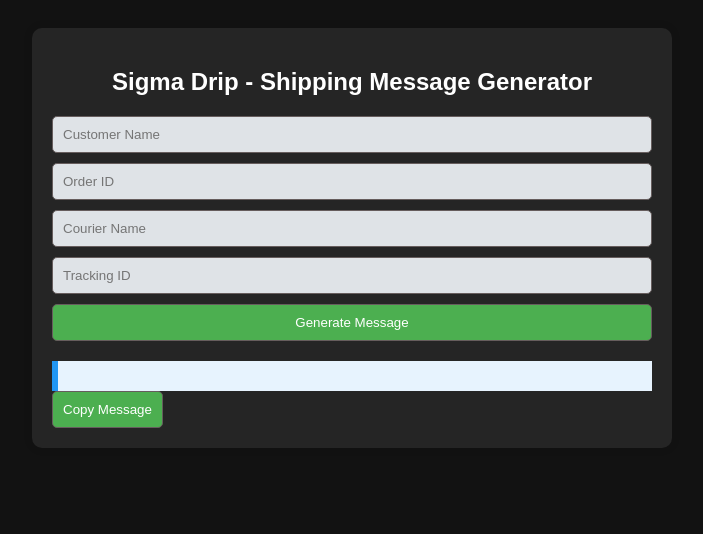
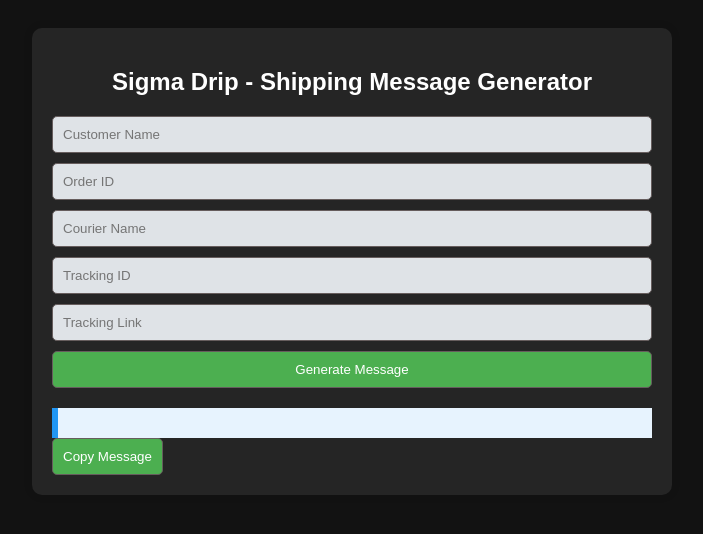
Before and after one commit to fariz420/massage-generator, a plain HTML site: page shipped.html in a window 1280 px wide. Shown: the whole page, without its empty margins (288-991 px from the left). Drawn offline with Linux system fonts and the light colour scheme; a web font is replaced by a local one.

Commit message:
Update shipped.html

```diff
--- a/shipped.html
+++ b/shipped.html
@@ -14,6 +14,7 @@
       <input type="text" id="orderId" placeholder="Order ID" required />
       <input type="text" id="courierName" placeholder="Courier Name" required />
       <input type="text" id="trackingId" placeholder="Tracking ID" required />
+      <input type="text" id="trackingLink" placeholder="Tracking Link" />
       <button type="submit">Generate Message</button>
     </form>
     <div id="output" class="message"></div>
```
